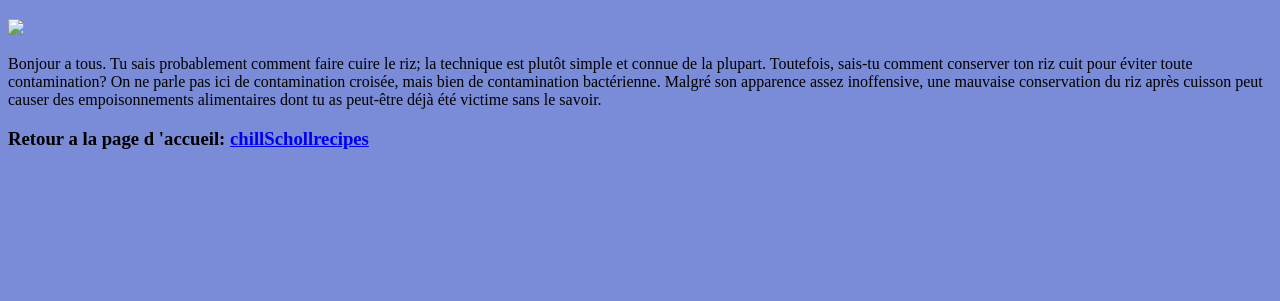
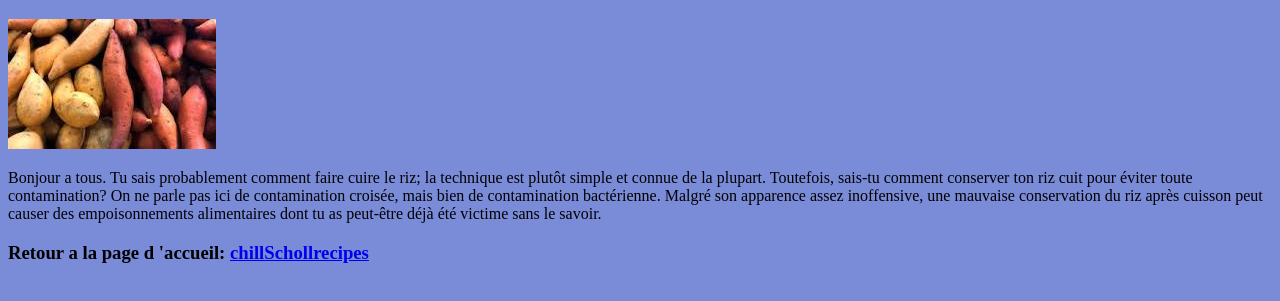
Before and after one commit to glodymasamba/chilschool-recipes, a plain HTML site: page mbala.html in a window 1280 px wide. Shown: the part 61-362 px from the top of the page. Drawn offline with Linux system fonts and the light colour scheme.

Commit message:
erreur photo

```diff
--- a/mbala.html
+++ b/mbala.html
@@ -7,7 +7,7 @@
 </head>
 <body>
         <h1>PROCEDURE POUR PREPARER le mbala</h1>
-        <img src="photos/mbala ok.jpg.jpg">
+        <img src="photos/mbala ok.jpg">
         <p>Bonjour a tous.
             Tu sais probablement comment faire cuire le riz; la technique est plutôt simple et connue de la plupart. Toutefois, sais-tu comment conserver ton riz cuit pour éviter toute contamination?
 
```
